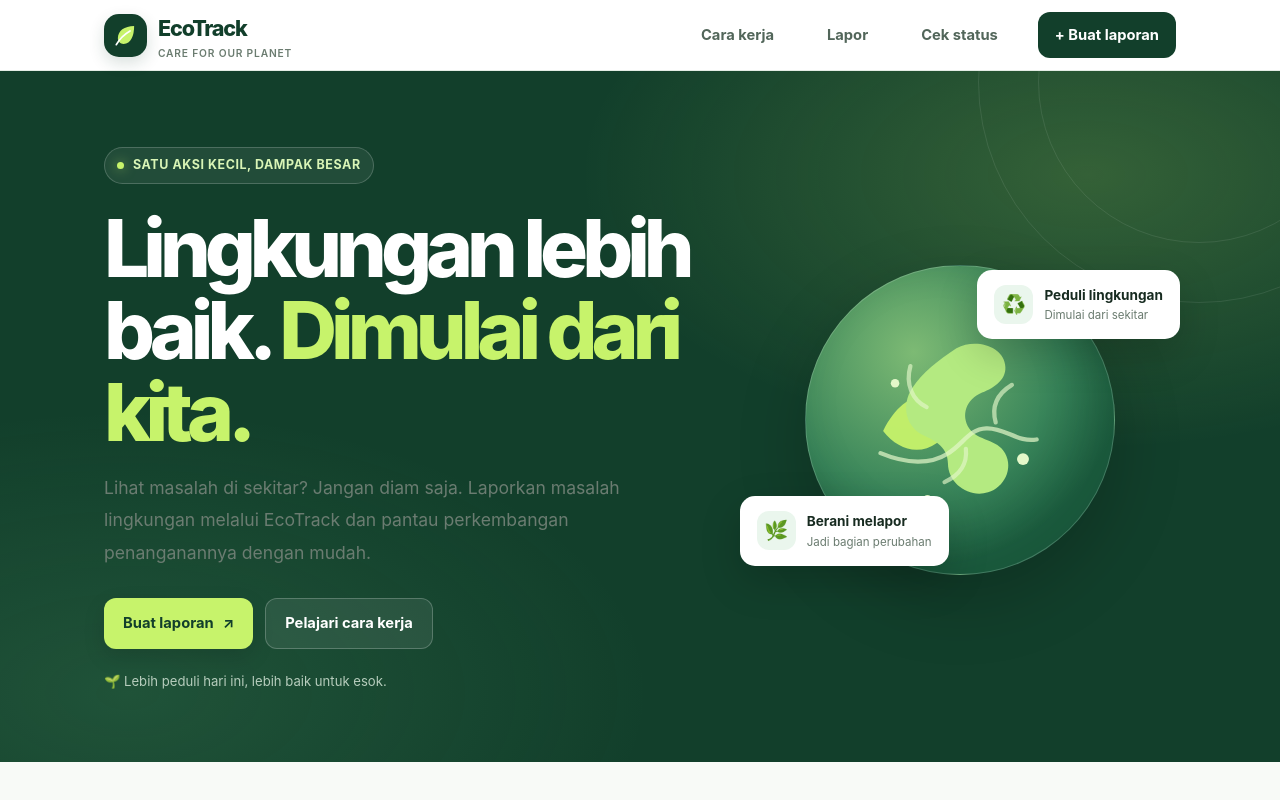
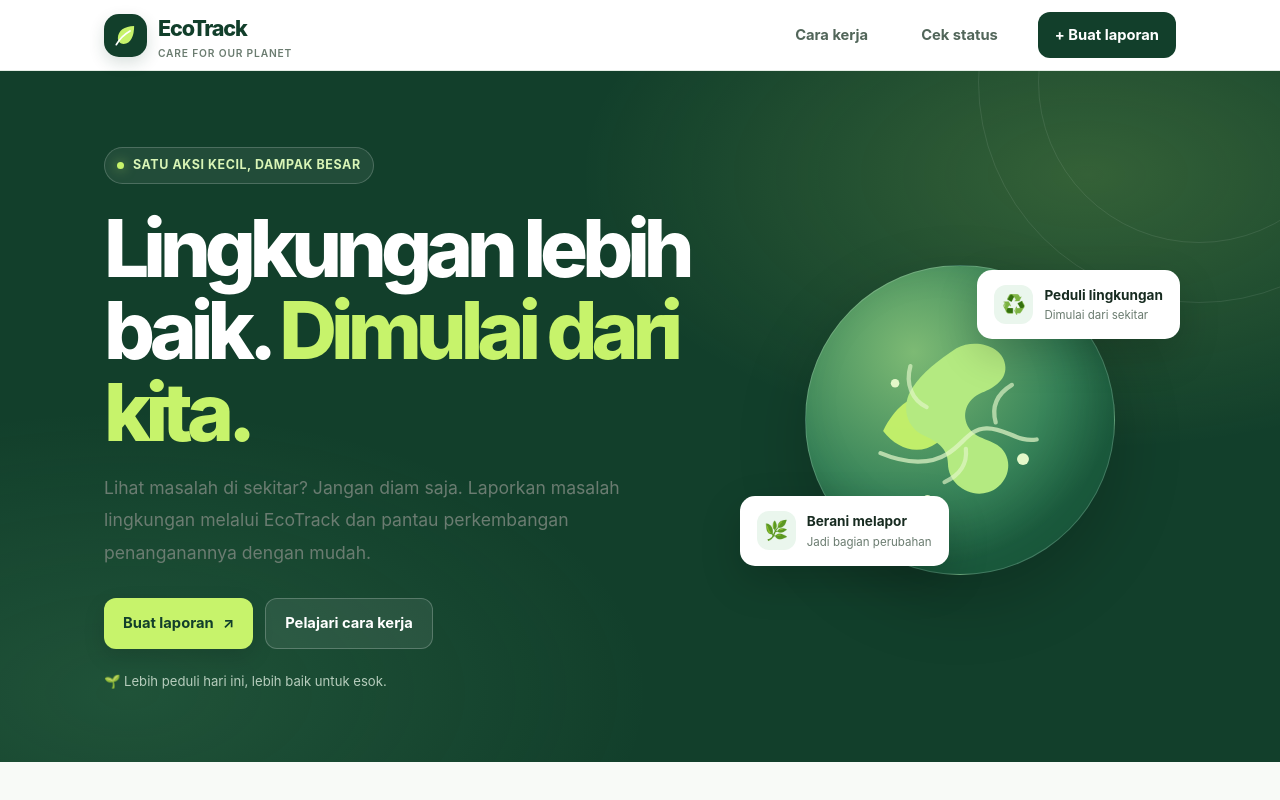
Before and after one commit to alvirisaja-ui/EcoTrack, a website: page index.html in a window 1280 px wide. Shown: the top 800 px of the page. Drawn offline with Linux system fonts and the light colour scheme; no server answers.

Commit message:
Update navigation links in index.html
Removed an empty line and a link from the navigation menu.

```diff
--- a/index.html
+++ b/index.html
@@ -823,10 +823,8 @@
       <span>EcoTrack<small>Care for our planet</small></span>
     </a>
 
-
-<nav class="nav-links" aria-label="Navigasi utama">
+    <nav class="nav-links" aria-label="Navigasi utama">
   <a href="#cara-kerja">Cara kerja</a>
-  <a href="#lapor">Lapor</a>
   <a href="#status">Cek status</a>
   <a class="nav-cta" href="#lapor">+ Buat laporan</a>
 </nav>
```
